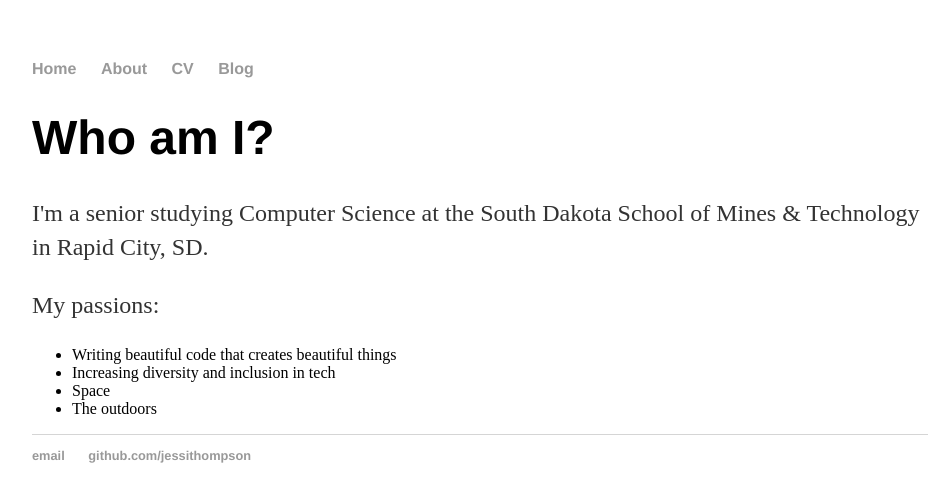
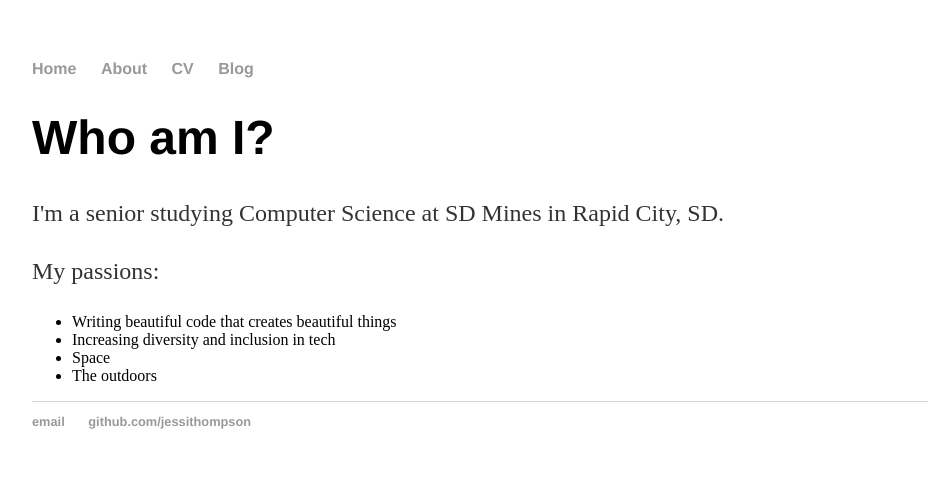
Before and after one commit to jessithompson/jessithompson.github.io, a Jekyll site: the page built from about/index.html, in a window 1280 px wide. Shown: the top 502 px of the page, without its empty margins (160-1111 px from the left). Built offline with Jekyll 4.4.1, drawn with Linux system fonts in a browser that asks for light colours.

Commit message:
Update index.html

```diff
--- a/about/index.html
+++ b/about/index.html
@@ -4,7 +4,7 @@ title: Who am I?
 ---
 <div class="blurb">
 	<h1>Who am I?</h1>
-	<p>I'm a senior studying Computer Science at the South Dakota School of Mines & Technology in Rapid City, SD. </p>
+	<p>I'm a senior studying Computer Science at SD Mines in Rapid City, SD. </p>
   <p>My passions:<p>
   <ul>
     <li> Writing beautiful code that creates beautiful things
```
